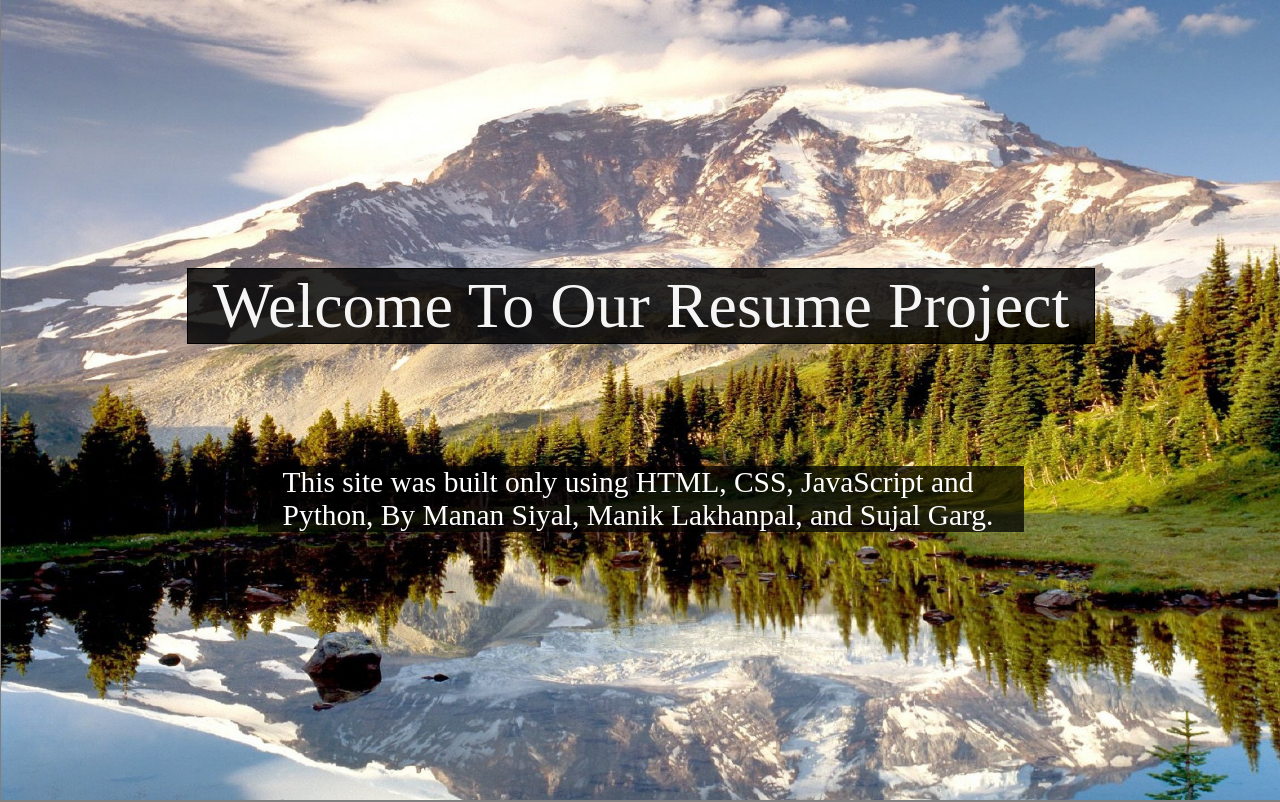
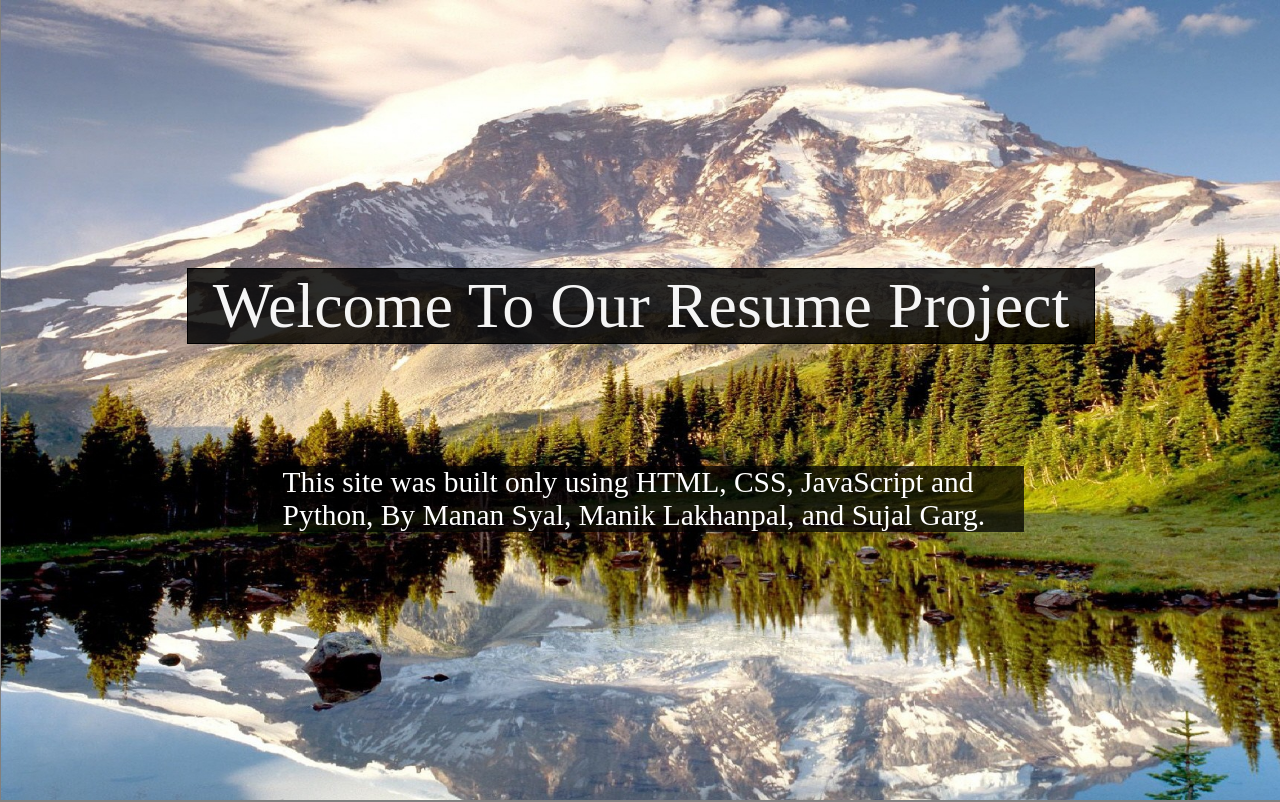
Before and after one commit to ManikLakhanpal/Personal-Resume-Page-Generator, a Flask app: page / in a window 1280 px wide. Shown: the part 117-919 px from the top of the page. Run offline with Flask 3, Linux system fonts and the light colour scheme.

Commit message:
Modified README.md

```diff
--- a/templates/home.html
+++ b/templates/home.html
@@ -8,7 +8,7 @@
             Welcome To Our Resume Project
         </div>
         <div class="subtitle">
-            This site was built only using HTML, CSS, JavaScript and Python, By Manan Siyal, Manik Lakhanpal, and Sujal Garg.
+            This site was built only using HTML, CSS, JavaScript and Python, By Manan Syal, Manik Lakhanpal, and Sujal Garg.
         </div>
     </div>
 </div>
```
Also changed, not shown: README.md.
